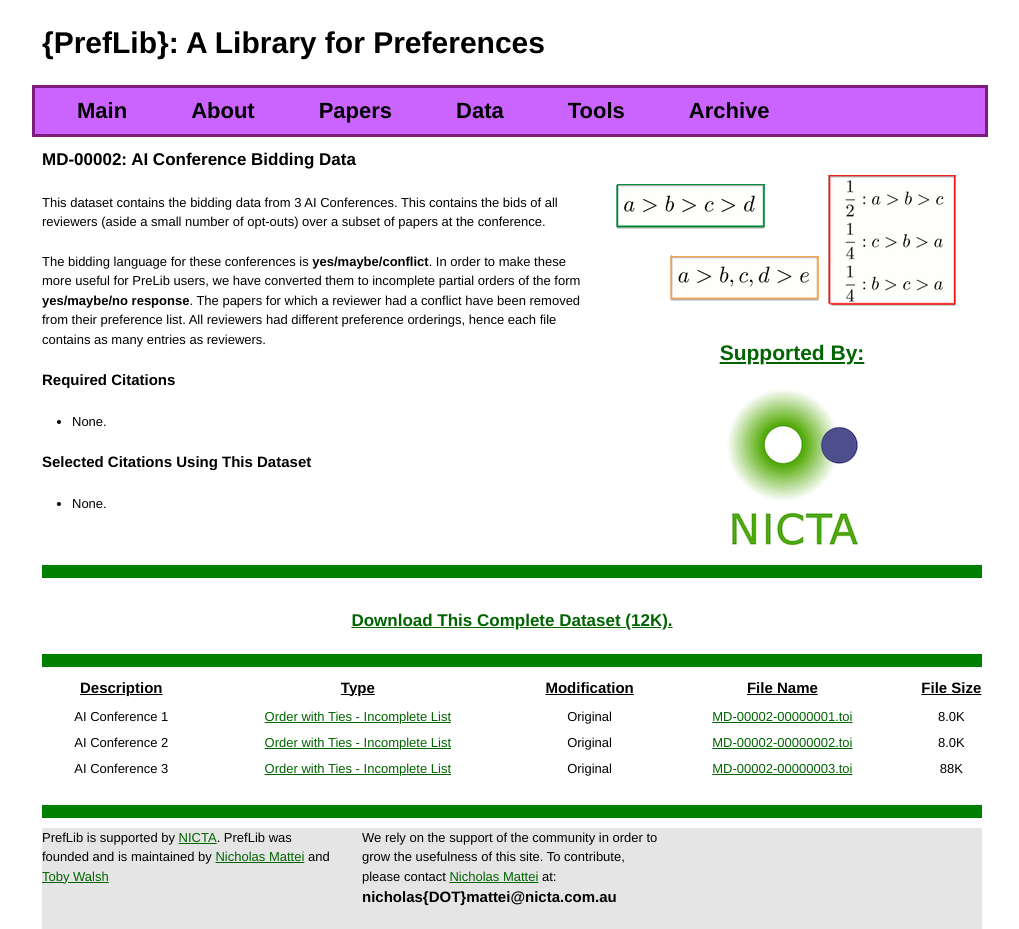
After one commit to endolith/PrefLib-www, a PHP site: page /data/matching/aiconf/index.php in a window 1280 px wide. The commit adds this page. Shown: the whole page, without its empty margins (128-1147 px from the left). Run offline with PHP 8.4, Linux system fonts and the light colour scheme.

Commit message:
AI Conf stuff

```diff
--- a/www/data/index.php
+++ b/www/data/index.php
@@ -120,6 +120,8 @@
 <h4 style=text-align:center> Matching Data</h4><a name = "md"></a>
 <div class="news_box"><h6><a href=" /data/matching/kidney/ "> MD-00001: Kidney Data</a></h6><p>This dataset contains 310 instances of synthetic kidney donor pools.  The data was generated using a state of the art donor pool generation method (described in Saidman et al., Increasing the opportunity of live kidney donation by matching for two-and three-way exchanges. Transplantation 81(5), 2006) and was donated by <a href="http://www.cs.cmu.edu/~dickerson">John Dickerson.</a>  John has recently posted his generation as well as his exchange solving code online; it is available <a href="https://github.com/JohnDickerson/KidneyExchange">here</a>.</p></div>
 
+<div class="news_box"><h6><a href=" /data/matching/aiconf/ "> MD-00002: AI Conference Bidding Data</a></h6><p>This dataset contains the bidding data from 3 AI Conferences.  This contains the bids of all reviewers (aside a small number of opt-outs) over a subset of papers at the conference.</p></div>
+
 
 
 <div class="clear"></div> <div class="grid_8 spacer"></div>
--- /dev/null
+++ b/www/data/matching/aiconf/index.php
@@ -0,0 +1,65 @@
+
+	<!DOCTYPE html PUBLIC "-//W3C//DTD XHTML 1.0 Strict//EN" "http://www.w3.org/TR/xhtml1/DTD/xhtml1-strict.dtd">
+	<html xmlns="http://www.w3.org/1999/xhtml" xml:lang="en" lang="en">
+	<head>
+		<?php require_once($_SERVER['DOCUMENT_ROOT'] . '/common/head.php'); ?>
+	</head>
+
+	<body>
+		<div class="container_12">
+			<?php require_once($_SERVER['DOCUMENT_ROOT'] . '/common/menu.php'); ?>
+
+
+&nbsp;<div class="grid_7">
+<h5>MD-00002: AI Conference Bidding Data</h5>
+<p>This dataset contains the bidding data from 3 AI Conferences.  This contains the bids of all reviewers (aside a small number of opt-outs) over a subset of papers at the conference.</p> <p>The bidding language for these conferences is <b>yes/maybe/conflict</b>.  In order to make these more useful for PreLib users, we have converted them to incomplete partial orders of the form <b>yes/maybe/no response</b>.  The papers for which a reviewer had a conflict have been removed from their preference list.  All reviewers had different preference orderings, hence each file contains as many entries as reviewers.</p>
+
+<p><h6>Required Citations</h6><p><ul>
+<li>None.</li></ul></p>
+
+<p><h6>Selected Citations Using This Dataset</h6><p><ul>
+<li>None.</li></ul></p>
+
+</div>
+			<!-- Pictures and Links -->
+			<div class="grid_5">
+				<p>
+				<img src="/images/pref.png" alt="" title="" />
+
+				<a href="http://www.nicta.com.au/category/research/optimisation/" class="center"> <h3>Supported By:</h3><img src="/images/nicta.png" alt="" title="NICTA" /></a>
+				</p>
+			</div>
+
+			<!-- Break Page... -->
+			<div class="clear"></div>
+			<div class="grid_12 spacer"></div>
+			<div class="clear"></div>
+
+
+<div class="grid_12"><p><ul><h5 style="text-align:center;"><a href=" /data/matching/aiconf/aiconf.zip ">Download This Complete Dataset (12K).</a></h5></ul></p></div>
+
+<!-- Break Page... -->
+																		<div class="clear"></div>
+																		<div class="grid_12 spacer"></div>
+																		<div class="clear"></div>
+
+																		<div class="grid_12">
+																		<table class="DataTable">
+																		<tr><th>Description</th><th>Type</th><th>Modification</th><th>File Name</th><th>File Size</th></tr>
+
+																		 <tr><td> AI Conference 1 </td><td> <a href="/data/format.php#toi">Order with Ties - Incomplete List</a></td> <td> Original </td> <td> <a href="/data/matching/aiconf/MD-00002-00000001.toi" onClick="_gaq.push(['_trackEvent', 'Download', 'individual', 'MD-00002-00000001.toi']);">MD-00002-00000001.toi</a> </td><td> 8.0K</td></tr>
+
+ <tr><td> AI Conference 2 </td><td> <a href="/data/format.php#toi">Order with Ties - Incomplete List</a></td> <td> Original </td> <td> <a href="/data/matching/aiconf/MD-00002-00000002.toi" onClick="_gaq.push(['_trackEvent', 'Download', 'individual', 'MD-00002-00000002.toi']);">MD-00002-00000002.toi</a> </td><td> 8.0K</td></tr>
+
+ <tr><td> AI Conference 3 </td><td> <a href="/data/format.php#toi">Order with Ties - Incomplete List</a></td> <td> Original </td> <td> <a href="/data/matching/aiconf/MD-00002-00000003.toi" onClick="_gaq.push(['_trackEvent', 'Download', 'individual', 'MD-00002-00000003.toi']);">MD-00002-00000003.toi</a> </td><td> 88K</td></tr>
+
+
+		</table>
+		</div>
+
+
+			<!-- Break and Footer -->
+			<?php require_once($_SERVER['DOCUMENT_ROOT'] . '/common/foot.php'); ?>
+		</div>
+	</body>
+	</html>
--- a/www/data/packs/index.php
+++ b/www/data/packs/index.php
@@ -63,7 +63,7 @@ For information on the types of data on this site, please see <a href="/data/for
 
 <div class="news_box"><h5>Order with Ties - Incomplete List</h5>
 <p>
-We currently have 54 data files with an <b>toi</b> extension on the site.
+We currently have 57 data files with an <b>toi</b> extension on the site.
 <a href="/data/packs/toi.zip" onClick="_gaq.push(['_trackEvent', 'Download', 'pack',  + ext + ]);">Click Here To Download.</a> <br><br>
 For information on the types of data on this site, please see <a href="/data/format.php">Data Formats</a>.</p></div>
 <br>
```
Also changed, not shown: www/data/matching/aiconf/info.txt (added, +20 -0 lines).
